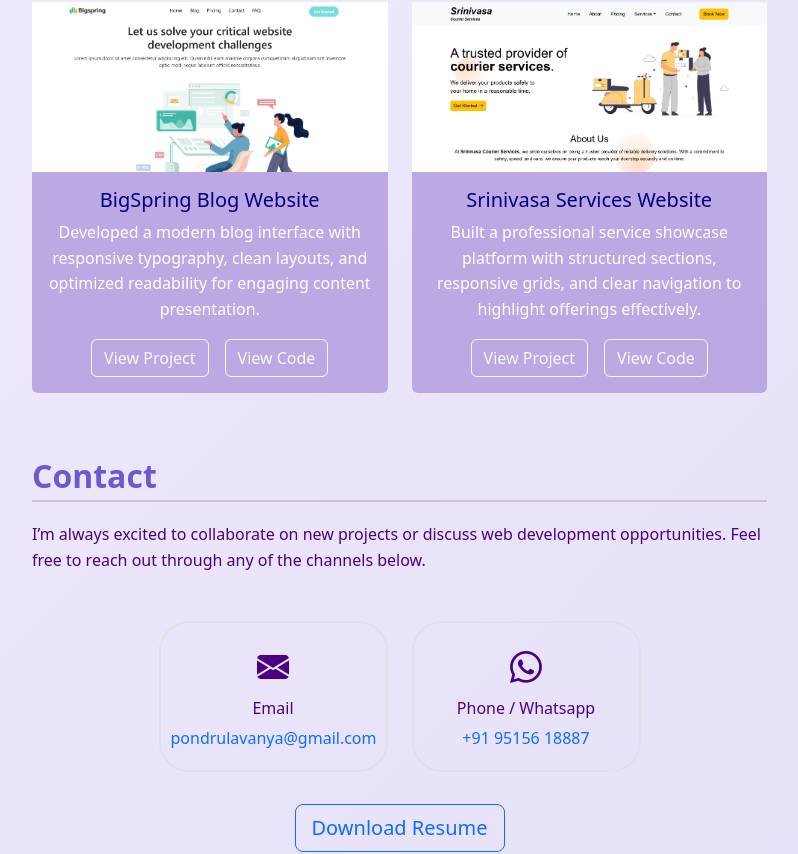
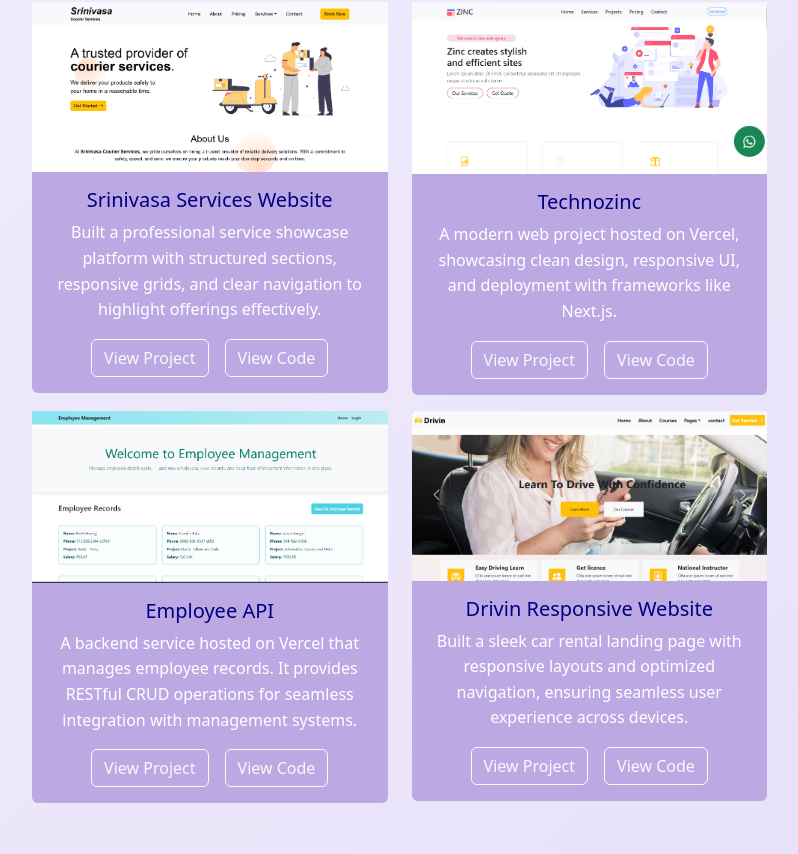
Before and after one commit to Lavanyapondru/Lavanya-portrfolio, a React (Vite) app: page / in a window 1280 px wide. Shown: the part 2659-3513 px from the top of the page, without its empty margins (440-1238 px from the left). Built offline with nearby package versions, Linux system fonts and the light colour scheme.

Commit message:
new commit

```diff
--- a/src/components/Initial.jsx
+++ b/src/components/Initial.jsx
@@ -97,9 +97,7 @@ function Initial() {
               </a>
             </div>
             <a href="/Resume_Lavanya_Web developer.pdf" className="text-decoration-none mt-3" download >
-            <button className="resume"><i className="bi bi-download"></i> Resume</button>
-
-  </a>
+            <button className="resume"><i className="bi bi-download"></i> Resume</button></a>
           </div>
 
 
@@ -348,19 +346,7 @@ function Initial() {
                       </div>
                     </div>
                   </div>
-                  <div className="recents col-md-6 mb-3 text-center">
-                    <div className="card project-card">
-                         <img src="project3.png" class="w-100 project" alt="..."/>
-                      <div className="card-body">
-                        <h5 className="card-title">Drivin Responsive Website</h5>
-                        <p className="card-text">
-                         Built a sleek car rental landing page with responsive layouts and optimized navigation, ensuring seamless user experience across devices.
-                        </p>
-                        <a href="https://drivin-responsive-website.vercel.app/" target="_blank" class="btn btn-outline-light me-3">View Project</a>
-                         <a href="https://github.com/Lavanyapondru/Drivin-responsive-website" target="_blank" class="btn btn-outline-light">View Code</a>
-                      </div>
-                    </div>
-                  </div>
+
                   <div className="recents col-md-6 mb-3 text-center">
                     <div className="card project-card">
                          <img src="project4.png" class="w-100 project" alt="..."/>
@@ -400,7 +386,42 @@ function Initial() {
                       </div>
                     </div>
                   </div>
-
+                  <div className="recents col-md-6 mb-3 text-center">
+                    <div className="card project-card">
+                      <img src="project 10.png" className="w-100 project" alt="..."/>
+                      <div className="card-body">
+                        <h5 className="card-title">Technozinc</h5>
+                        <p className="card-text">
+                        A modern web project hosted on Vercel, showcasing clean design, responsive UI, and deployment with frameworks like Next.js.                        </p>
+                         <a href="https://technozinc.vercel.app/" target="_blank" class="btn btn-outline-light me-3">View Project</a>
+                        <a href="https://github.com/Lavanyapondru/Technozinc" target="_blank" class="btn btn-outline-light">View Code</a>
+                      </div>
+                    </div>
+                  </div><div className="recents col-md-6 mb-3 text-center">
+                    <div className="card project-card">
+                      <img src="project12.png" className="w-100 project" alt="..."/>
+                      <div className="card-body">
+                        <h5 className="card-title">Employee API</h5>
+                        <p className="card-text">
+                         A backend service hosted on Vercel that manages employee records. It provides RESTful CRUD operations for seamless integration with management systems.                        </p>
+                         <a href="https://employee-api-rkp2.vercel.app/" target="_blank" class="btn btn-outline-light me-3">View Project</a>
+                        <a href="https://github.com/Lavanyapondru/Employee-API" target="_blank" class="btn btn-outline-light">View Code</a>
+                      </div>
+                    </div>
+                  </div>
+                    <div className="recents col-md-6 mb-3 text-center">
+                    <div className="card project-card">
+                         <img src="project3.png" class="w-100 project" alt="..."/>
+                      <div className="card-body">
+                        <h5 className="card-title">Drivin Responsive Website</h5>
+                        <p className="card-text">
+                         Built a sleek car rental landing page with responsive layouts and optimized navigation, ensuring seamless user experience across devices.
+                        </p>
+                        <a href="https://drivin-responsive-website.vercel.app/" target="_blank" class="btn btn-outline-light me-3">View Project</a>
+                         <a href="https://github.com/Lavanyapondru/Drivin-responsive-website" target="_blank" class="btn btn-outline-light">View Code</a>
+                      </div>
+                    </div>
+                  </div>
 
                 </div>
               </section>
```
Also changed, not shown: public/project 10.png (added), public/project12.png (added).
